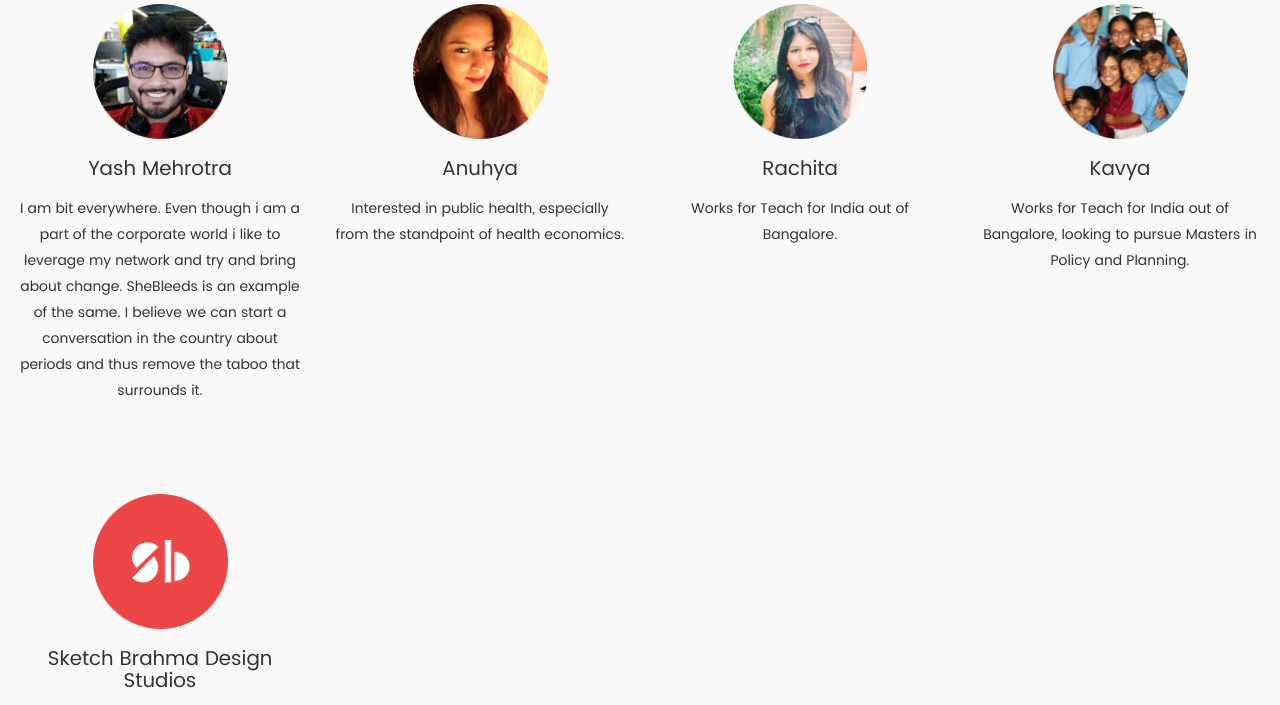
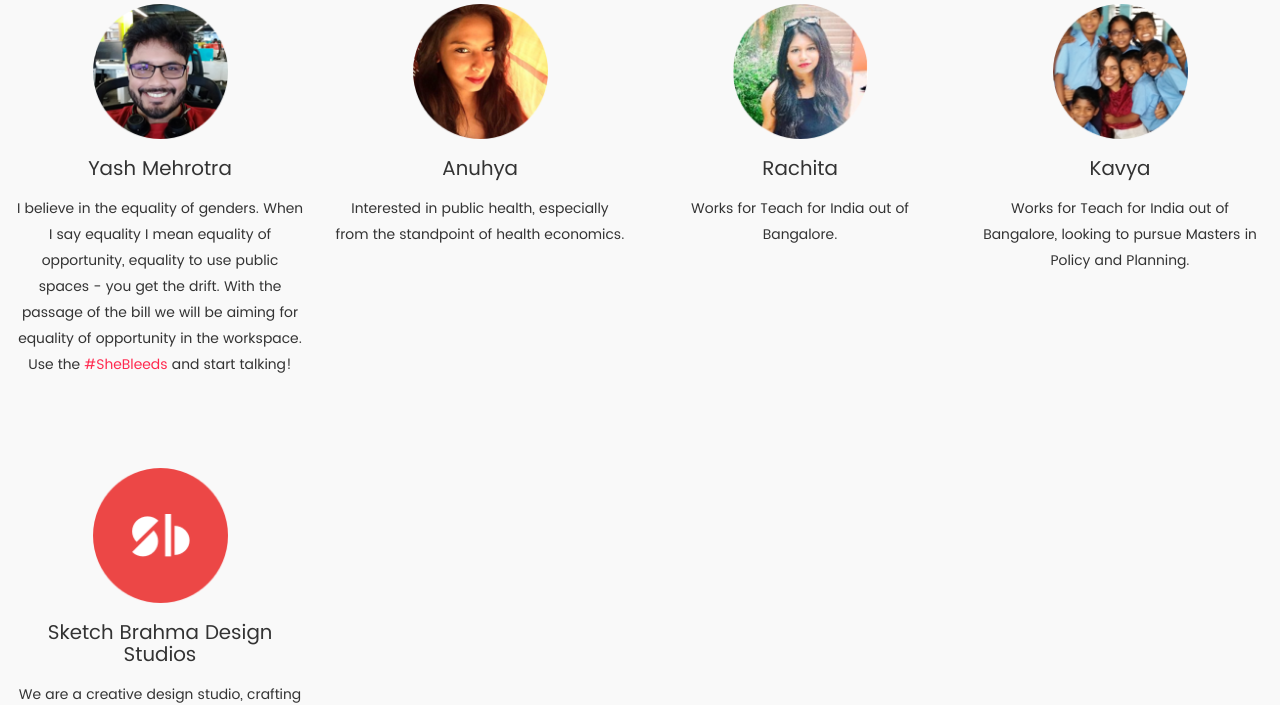
Before and after one commit to yashraj/SheBleeds, a PHP site: page /about.html in a window 1280 px wide. Shown: the part 616-1321 px from the top of the page. Run offline with PHP 8.4, Linux system fonts and the light colour scheme.

Commit message:
create squad page doing

```diff
--- a/about.html
+++ b/about.html
@@ -58,7 +58,7 @@
 			</div>
 			<div class="about-desc">
 				<p>
-					SheBleeds aims to start a conversation in the country about periods. We are working on a policy to implement menstrual leaves in the country for women, and in the process realised that we need to talk about periods if we wish to implement such a policy. Sign our <a href="">change.org</a> petition!  Use #SheBleeds and start the conversation!
+					SheBleeds aims to start a conversation in the country about periods. We are working on a policy to implement menstrual leaves in the country for women, and in the process realised that we need to talk about periods if we wish to implement such a policy. Sign our <a href="https://www.change.org/" target="_blank">change.org</a> petition!  Use #SheBleeds and start the conversation!
 				</p>
 			</div>
 		</div>
@@ -79,7 +79,8 @@
 						<div class="team-desc">
 							<h5>Yash Mehrotra</h5>
 							<p>
-								I am bit everywhere. Even though i am a part of the corporate world i like to leverage my network and try and bring about change. SheBleeds is an example of the same. I believe we can start a conversation in the country about periods and thus remove the taboo that surrounds it.
+								I believe in the equality of genders. When I say equality I mean equality of opportunity, equality to use public spaces - you get the drift.
+								With the passage of the bill we will be aiming for equality of opportunity in the workspace. Use the <span>#SheBleeds</span> and start talking!
 							</p>
 						</div>
 					</div>
--- a/assets/css/style.css
+++ b/assets/css/style.css
@@ -372,6 +372,9 @@
 	font-size: 14px;
 	line-height: 26px;
 }
+.team-desc p span{
+	color: #FF284E;
+}
 .team-desc a{
 	color: #EC4746;
 	font-size: 16px;
--- a/contact.html
+++ b/contact.html
@@ -66,7 +66,7 @@
 								</label>
 								<span>
 									<label>Head Office</label>
-									No 2, Sri Dadri Nivas, 2nd Floor, Opp to Manyata Tech Park, Nagawara, Bangalore 560045
+									3rd floor, raj square vijaya bank colony, woodline furniture, outer ring road, banaswdi - 43
 								</span>
 							</li>
 							<li>
--- a/index.html
+++ b/index.html
@@ -118,7 +118,7 @@
 			<div class="col-md-4 text-center">
 				<div class="why-list">
 					<img src="assets/images/img-5.png">
-					<label>1 in 2 women</label>
+					<label>1 in 10 women</label>
 					<h5>
 						Suffer from Dysmenorrhea
 					</h5>
```
